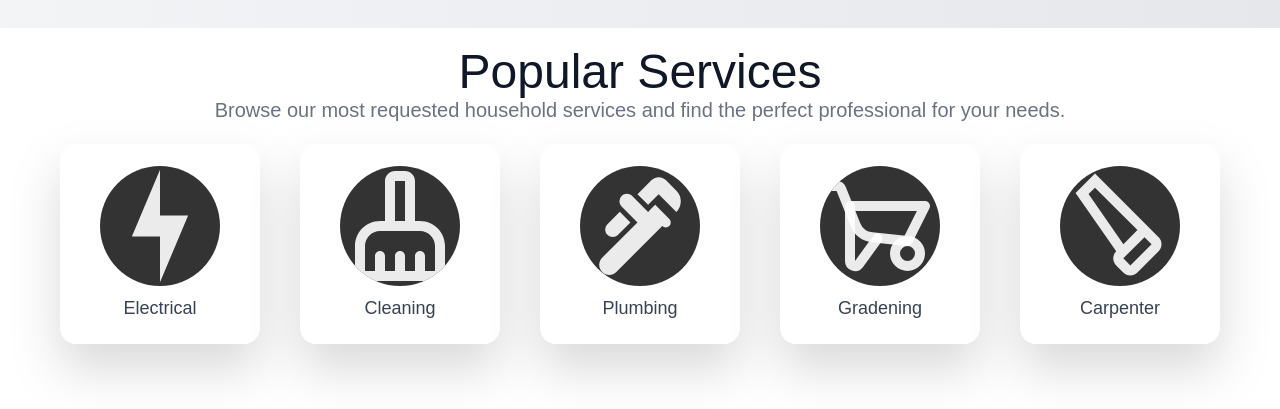
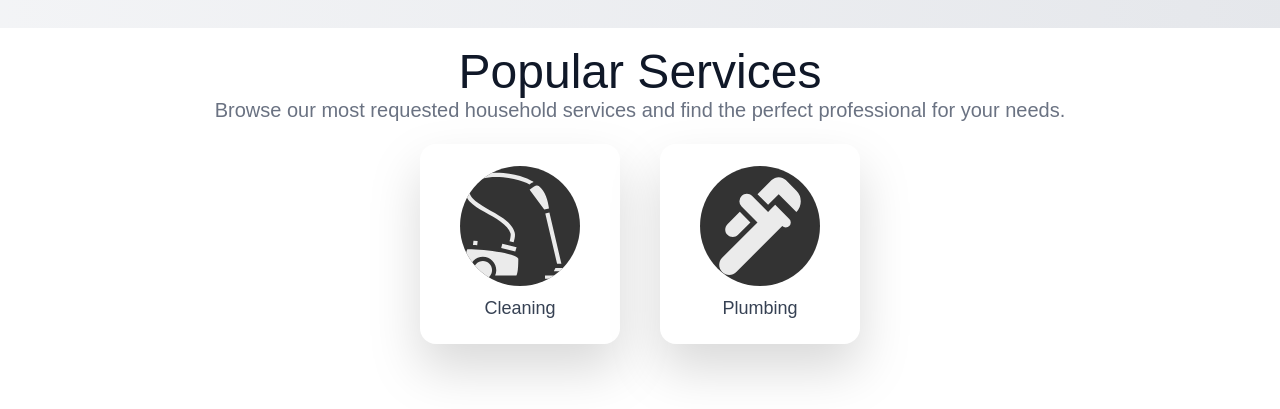
Before and after one commit to YasasSri2002/nestify-eServices, a Next.js app: page / in a window 1280 px wide. Shown: the part 900-1309 px from the top of the page. Built offline with nearby package versions, Linux system fonts and the light colour scheme; no server answers.

Commit message:
service component changes

```diff
--- a/src/components/ui/service-section/ServiceListComponent.tsx
+++ b/src/components/ui/service-section/ServiceListComponent.tsx
@@ -1,31 +1,27 @@
 "use client"
 import ServiceCard from "@/components/ui/service-section/serviceCard";
+import { useState } from "react";
 
 export default function ServiceComponent(){
+
+    const [serviesList,setServicesList] = useState(["Cleaning","Plumbing"]);
+    const [serviceIconList,setServiceIconList]= useState(["GiVacuumCleaner","MdPlumbing"]);
+
     return(
+
 
         <div className="my-5">
 
             <h1 className="text-4xl lg:text-5xl text-center text-gray-900">Popular Services</h1>
             <p className="text-lg lg:text-xl text-center text-gray-500">Browse our most requested household services and find the perfect professional for your needs.</p>
         <div className="grid justify-items-center sm:justify-center sm:flex sm:flex-row flex-wrap">
-          <div className="m-5">
-              <ServiceCard name="GiElectric" serviceName="Electrical"/>
-
-          </div>
-          <div className="m-5">
-               <ServiceCard name="MdOutlineCleaningServices" serviceName="Cleaning"/>
-          </div>
-          <div className="m-5">
-               <ServiceCard name="MdPlumbing" serviceName="Plumbing"/>
-          </div>
-          <div className="m-5">
-                 <ServiceCard name="TbGardenCart" serviceName="Gradening"/>
-          </div>
-          <div className="m-5">
-                 <ServiceCard name="MdOutlineCarpenter" serviceName="Carpenter"/>
-          </div>
-
+          {
+            serviesList.map((servicesName,index)=>(
+                <div className="m-5" key={servicesName}>
+                    <ServiceCard name={serviceIconList[index % serviceIconList.length]} serviceName={servicesName}/>
+                </div>
+            ))
+          }
       </div>
         </div>
 
--- a/src/components/ui/service-section/serviceCard.tsx
+++ b/src/components/ui/service-section/serviceCard.tsx
@@ -9,8 +9,8 @@ export default function ServiceCard(props:any){
 
         <div className="bg-white rounded-2xl w-50 h-50 grid content-center justify-items-center
         drop-shadow-2xl">
-            <div>
-                <DynamicIcon name={props.name} className="rounded-full w-30 h-30 bg-black/80 text-white/90" />
+            <div >
+                <DynamicIcon name={props.name} className=" rounded-full w-30 h-30 bg-black/80 text-white/90 " />
             </div>
             <div>
                 <h1 className="mt-2 text-lg text-gray-700">{props.serviceName}</h1>
--- a/src/dto/response/ProviderWithCategoryDto.ts
+++ b/src/dto/response/ProviderWithCategoryDto.ts
@@ -4,5 +4,5 @@ import { ProviderDto } from "../ProviderDto";
 
 export interface ProviderWithCategory {
   providerDto: ProviderDto;
-  categoriesSet: CategoryDto[];
+  categoriesSet: CategoryResponseDto[];
 }
```
